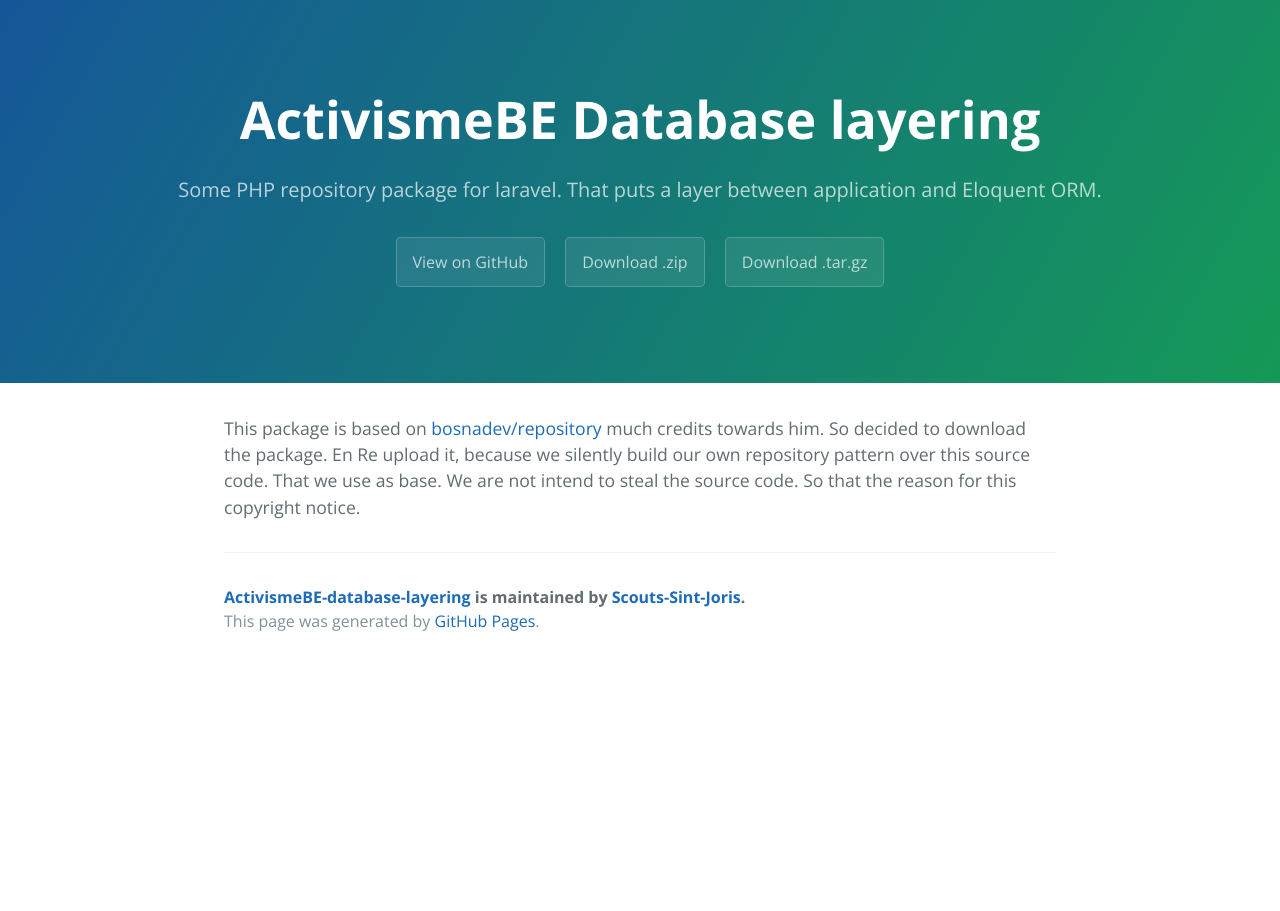
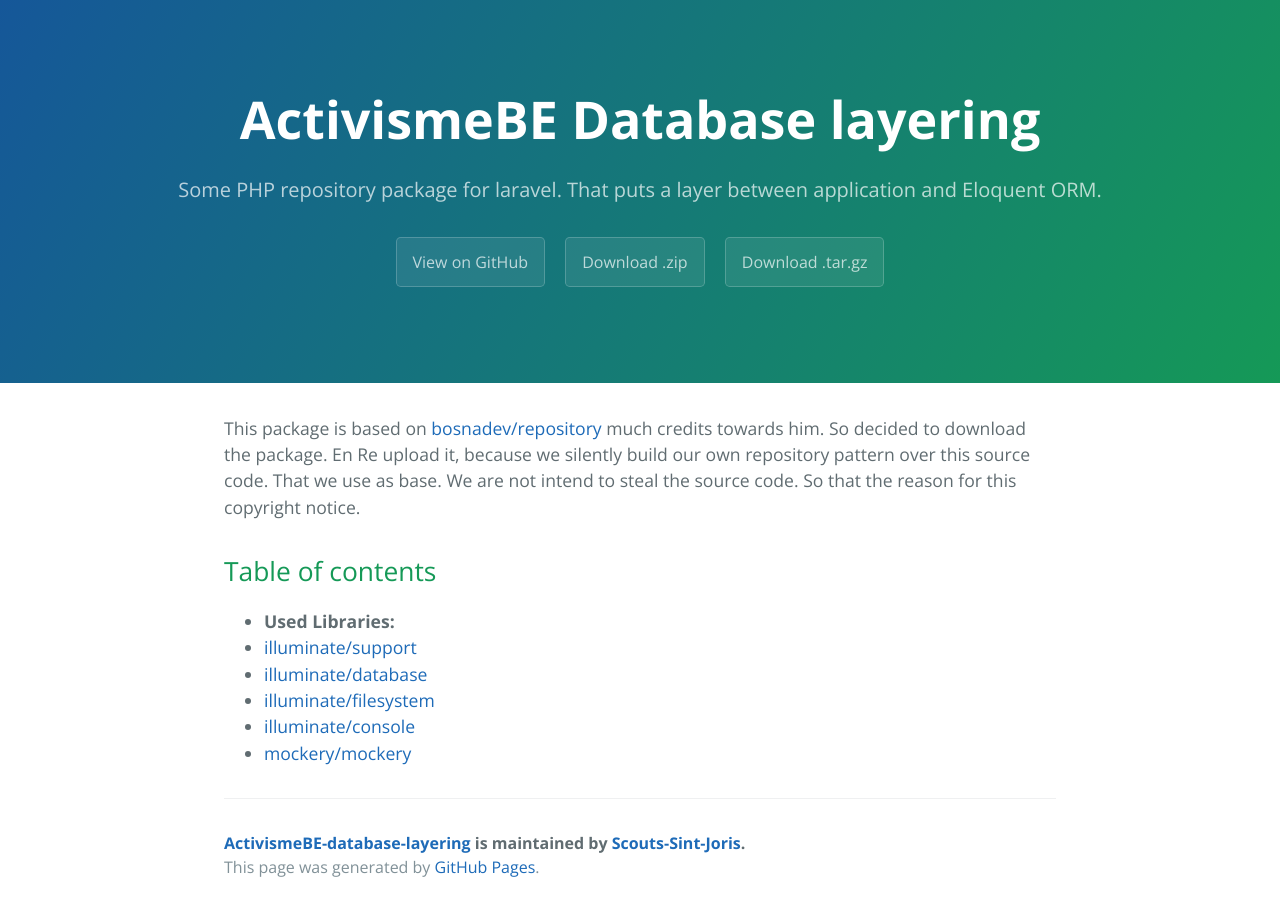
Before and after one commit to Scouts-Sint-Joris/ActivismeBE-database-layering, a Jekyll site: the page built from docs/index.md, in a window 1280 px wide. Built offline with Jekyll 4.4.1, drawn with Linux system fonts in a browser that asks for light colours.

Commit message:
Start on table of contents

```diff
--- a/docs/index.md
+++ b/docs/index.md
@@ -5,3 +5,12 @@ layout: default
 This package is based on [bosnadev/repository](https://github.com/bosnadev/repository) much credits towards him. So decided to download the package. En Re upload it,
 because we silently build our own repository pattern over this source code. That we use as base. We are not intend to steal the source code. So that the reason
 for this copyright notice.
+
+## Table of contents
+
+- **Used Libraries:**
+ - [illuminate/support]()
+ - [illuminate/database]()
+ - [illuminate/filesystem]()
+ - [illuminate/console]()
+ - [mockery/mockery]()
```
